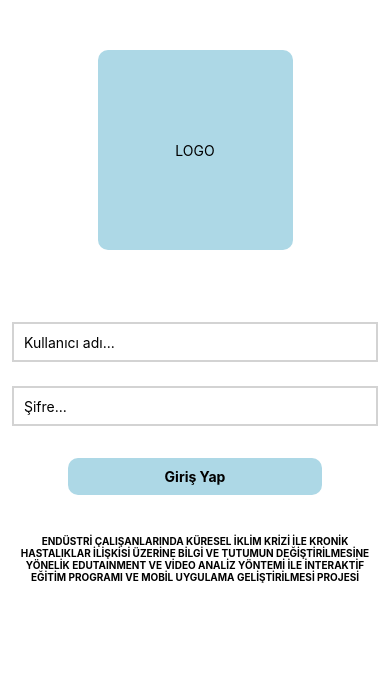
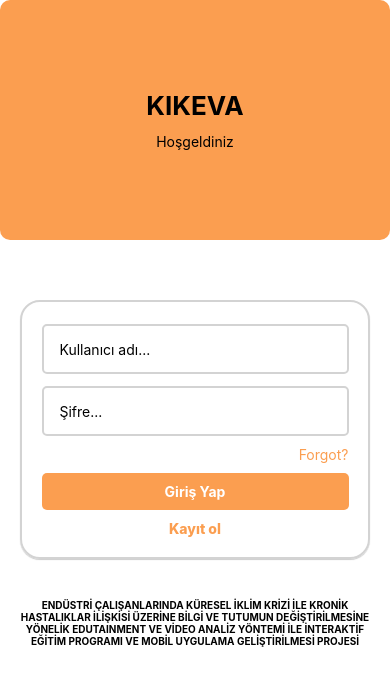
Before and after one commit to benevolentsocialplanner/kikeva, a React Native app: screen /VideoScreen in a window 390 px wide. Shown: the top 686 px of the page. Built offline with nearby package versions, Linux system fonts and the light colour scheme.

Commit message:
[IMP] login screen styling and admin scr

```diff
--- a/App.tsx
+++ b/App.tsx
@@ -5,6 +5,7 @@ import {VideoScreen} from './screens/VideoScreen';
 import {VideoDetailScreen} from './screens/VideoDetailScreen';
 import {NavigationContainer} from '@react-navigation/native';
 import {createStackNavigator} from '@react-navigation/stack';
+import { AdminScreen } from './screens/AdminScreen';
 
 const Stack = createStackNavigator();
 
@@ -34,7 +35,7 @@ function App() {
     loadUser();
   }, [user]);
 
-  React.useEffect( () => {
+  React.useEffect(() => {
     const loadTokenType = async () => {
       try {
         const tokenType = await Storage.getItem("tokenType");
@@ -56,6 +57,7 @@ function App() {
             <Stack.Navigator>
               <Stack.Screen name="VideoScreen" component={VideoScreen} />
               <Stack.Screen name="VideoDetailScreen" component={VideoDetailScreen} />
+              <Stack.Screen name="AdminScreen" component={AdminScreen} />
             </Stack.Navigator>
           </NavigationContainer>
         </>
--- /dev/null
+++ b/screens/AdminScreen.tsx
@@ -0,0 +1,8 @@
+import React from 'react'
+import {View, Text} from 'react-native'
+
+export const AdminScreen = () => {
+  return (
+    <View><Text>AdminScreen</Text></View>
+  )
+}
--- a/screens/LoginScreen.tsx
+++ b/screens/LoginScreen.tsx
@@ -45,10 +45,13 @@ export const LoginScreen = () => {
   }
 
   return (
-    <SafeAreaView style={styles.container}>
+    <View style={styles.container}>
       <View style={styles.logoContainer}>
-        <Text style={{color: "black"}}>
-          LOGO
+        <Text style={{color: "black", fontWeight: '700', fontSize: 26}}>
+          KIKEVA
+        </Text>
+        <Text style={{color: "black", fontWeight: '400', fontSize: 14, marginTop: 12}}>
+          Hoşgeldiniz
         </Text>
       </View>
       <View style={styles.formContainer}>
@@ -71,16 +74,25 @@ export const LoginScreen = () => {
         />
         {error && <Text style={{color: 'red', textAlign: 'center'}}>{error}</Text>}
         {!isLoading ?
-        <TouchableOpacity onPress={onPress} style={styles.button} >
-          <Text style={styles.buttonText}>Giriş Yap</Text>
+
+        <>
+        <TouchableOpacity style={styles.forgotWrapper}>
+          <Text style={styles.forgot}>Forgot?</Text>
         </TouchableOpacity>
+          <TouchableOpacity onPress={onPress} style={styles.button} >
+            <Text style={styles.buttonText}>Giriş Yap</Text>
+          </TouchableOpacity>
+          <TouchableOpacity style={styles.registerButton}>
+            <Text style={styles.registerText}> Kayıt ol </Text>
+          </TouchableOpacity>
+        </>
         :
-        <View style={{display: "flex", justifyContent: "center", alignItems: "center"}}><Text stlye={{color: "black", fontSize: 16}}>Loading...</Text></View>}
+        <View style={{display: "flex", justifyContent: "center", alignItems: "center"}}><Text style={{color: "black", fontSize: 16, marginTop: 20}}>Loading...</Text></View>}
       </View>
     <Text style={styles.infoText}>
       ENDÜSTRİ ÇALIŞANLARINDA KÜRESEL İKLİM KRİZİ İLE KRONİK HASTALIKLAR İLİŞKİSİ ÜZERİNE BİLGİ VE TUTUMUN DEĞİŞTİRİLMESİNE YÖNELİK EDUTAINMENT VE VİDEO ANALİZ YÖNTEMİ İLE İNTERAKTİF EĞİTİM PROGRAMI VE MOBİL UYGULAMA GELİŞTİRİLMESİ PROJESİ
     </Text>
-  </SafeAreaView>
+  </View>
   )
 }
 
@@ -90,19 +102,33 @@ const styles = StyleSheet.create({
     justifyContent: 'center',
   },
   logoContainer: {
-    marginTop: 50,
     display: 'flex',
     alignSelf: 'center',
     alignItems: 'center',
     justifyContent: 'center',
-    width: '50%',
-    backgroundColor: 'lightblue',
+    width: '100%',
+    backgroundColor: '#fb9e50',
     borderRadius: 10,
-    height: 200,
+    height: 240,
     margin: 'auto',
   },
   formContainer: {
     marginTop: 60,
+    borderWidth: 2,
+    borderColor: 'lightgray',
+    marginHorizontal: 20,
+    justifyContent: "center",
+    display: "flex",
+    paddingRight: '5%',
+    paddingLeft: '5%',
+    borderRadius: 20,
+    paddingBottom: 20,
+    paddingTop: 10,
+    shadowColor: "black",
+    shadowOffset: { width: 0, height: 1 },
+    shadowOpacity: 0.2,
+    shadowRadius: 1,
+    elevation: 5
   },
   infoText: {
     fontSize: 10,
@@ -112,24 +138,44 @@ const styles = StyleSheet.create({
     marginTop: 20,
   },
   button: {
-    backgroundColor: 'lightblue',
+    backgroundColor: '#fb9e50',
     padding: 10,
-    borderRadius: 10,
-    marginTop: 20,
-    width: '65%',
+    borderRadius: 5,
+    marginTop: 10,
+    width: '100%',
     alignSelf: 'center',
   },
   buttonText: {
-    color: 'black',
+    color: 'white',
     fontWeight: '700',
     textAlign: 'center',
   },
   input: {
-    height: 40,
-    margin: 12,
+    height: 50,
+    marginTop: 12,
     borderWidth: 2,
     borderColor: 'lightgray',
-    padding: 10,
-    color: 'black'
+    padding: 16,
+    borderRadius: 5,
+    color: 'black',
+    width: '100%',
   },
+  registerButton: {
+    display: 'flex',
+    justifyContent: 'center',
+    alignItems: 'center',
+    marginTop: 10
+  },
+  registerText: {
+    color: '#fb9e50',
+    fontWeight: '800'
+  },
+  forgotWrapper: {
+    display: 'flex',
+    alignItems: 'flex-end',
+    marginTop: 10,
+  },
+  forgot: {
+    color: '#fb9e50',
+  }
 });
--- a/screens/VideoScreen.tsx
+++ b/screens/VideoScreen.tsx
@@ -30,7 +30,7 @@ export const VideoScreen = () => {
         const headers = {
           Authorization: `Bearer ${user}`
         };
-        console.log(headers, `headers`)
+        console.log(headers, `sending request with headers`)
 
         axios.get(APIROUTES.getVideos, { headers })
         .then((res) => {
@@ -77,7 +77,7 @@ const styles = StyleSheet.create({
     fontSize: 25,
     fontWeight: 'bold',
     textAlign: 'center',
-    color: 'black'
+    color: 'black',
   },
   titleWrapper: {
     padding: 10,
```
